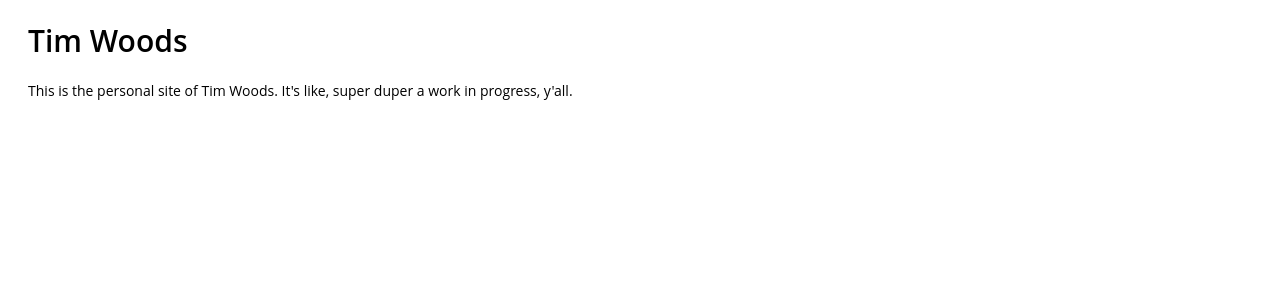
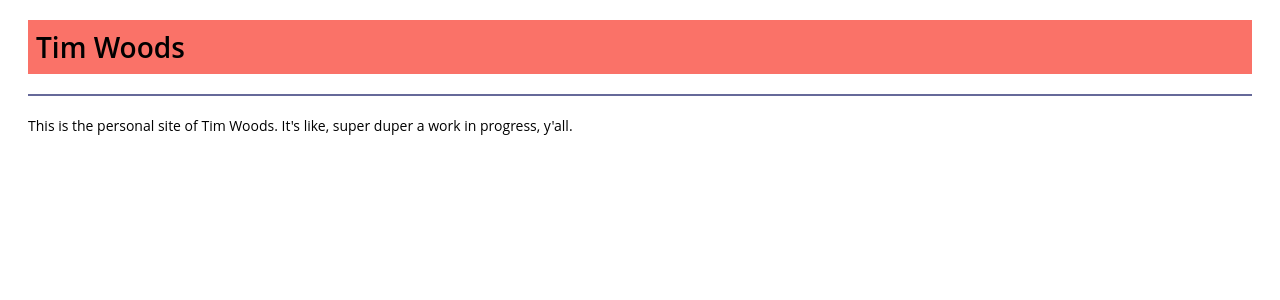
Before and after one commit to CX4Life/personal_site, a Python web app: template templates/welcome.html in a window 1280 px wide. Shown: the top 300 px of the page. Run offline with Jinja, Linux system fonts and the light colour scheme; the template is opened without the code that fills it, so the values that code supplies are empty.

Commit message:
Adds meaningless styling tweaks

```diff
--- a/static/stylesheets/welcome.css
+++ b/static/stylesheets/welcome.css
@@ -5,11 +5,23 @@
     justify-content: space-around;
 }
 
+.title-bar {
+    margin: 10px;
+    padding: 8px;
+    background-color: #FA7268;
+}
+
 .title {
     font-family: 'Open Sans', sans-serif;
-    font-size: 30px;
+    font-size: 28px;
     font-weight: 600;
+    margin: 20px 0px;
+}
+
+.divider {
+    height: 2px;
     margin: 10px;
+    background-color: #666999;
 }
 
 .content {
--- a/templates/welcome.html
+++ b/templates/welcome.html
@@ -11,7 +11,10 @@
 <body>
     <div class="main">
         <div class="main-layout">
-            <div class="title">Tim Woods</div>
+            <div class="title-bar">
+                <span class="title">Tim Woods</span>
+            </div>
+            <div class="divider"></div>
             <div class="content">This is the personal site of Tim Woods.
                 It's like, super duper a work in progress, y'all.
             </div>
```
